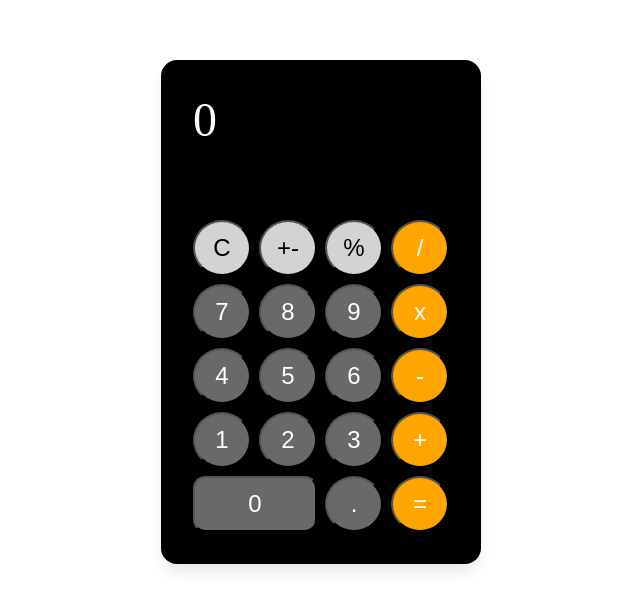
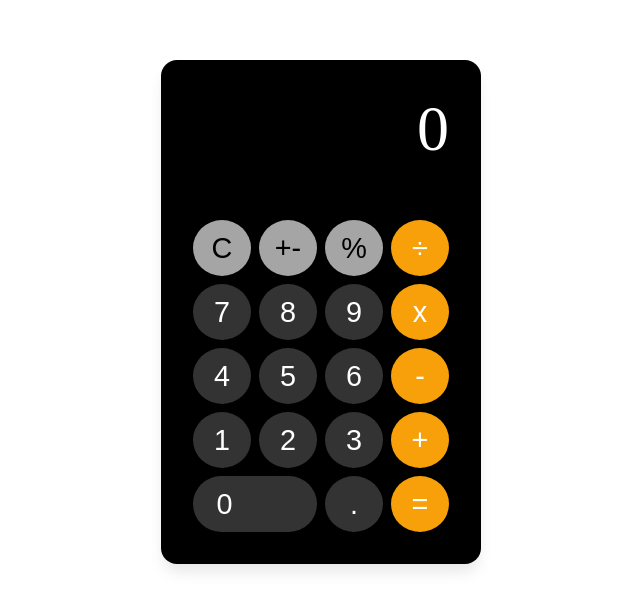
Before and after one commit to Guanzeyu-96/calculator_react_practice, a React (Create React App) app: page / in a window 1280 px wide. Shown: the part 120-730 px from the top of the page, without its empty margins (319-959 px from the left). Built offline with nearby package versions, Linux system fonts and the light colour scheme.

Commit message:
[guanzy]feat: first commit

```diff
--- a/src/component/Button.module.css
+++ b/src/component/Button.module.css
@@ -1,5 +1,5 @@
 .button {
-    background: dimgray;
+    background: #333333;
     height: 3.5rem;
     padding: 10px;
     border-radius: 50%;
@@ -8,19 +8,31 @@
     justify-content: center;
     cursor: pointer;
     color: white;
-    font-size: 1.5rem;
+    font-size: 1.8rem;
+    border: none;
+}
+
+.button:active {
+    background: grey;
 }
 
 .zero {
     grid-column: 1/3;
-    border-radius: 12px;
+    border-radius: 30px;
+    justify-content: left;
+    padding-left: 19%;
 }
 
 .sign {
-    background: orange;
+    background: #f8a00a;
+}
+
+.sign:active {
+    background: white;
+    color: #f8a00a;
 }
 
 .special {
-    background: lightgray;
+    background: #a5a5a5;
     color: black;
 }
--- a/src/component/Button.tsx
+++ b/src/component/Button.tsx
@@ -1,14 +1,11 @@
 import React from "react";
 import classes from "./Button.module.css";
-import { useDispatch, useSelector } from "react-redux";
-import { calculatorActions } from "../store/calculator";
-import { RootState } from "../store/store";
+import { useClick } from "../hooks/use-click";
 
 export const Button: React.FC<{
   value: string | number;
 }> = ({ value }) => {
-  const dispatch = useDispatch();
-  const isResult = useSelector<RootState>((state) => state.calculator.isResult);
+  const { onClick } = useClick();
 
   // 此函数用于给出css的className
   const getStyleName = (btn: string | number) => {
@@ -17,7 +14,7 @@ export const Button: React.FC<{
       "+": classes.sign,
       "-": classes.sign,
       x: classes.sign,
-      "/": classes.sign,
+      "÷": classes.sign,
       "=": classes.sign,
       C: classes.special,
       "+-": classes.special,
@@ -27,40 +24,10 @@ export const Button: React.FC<{
     return className[btn];
   };
 
-  const onClick = () => {
-    // todo: 写完所有按钮的点击事件
-    if (typeof value === "number") {
-      // 如果输入数字时结果区有值，则自动执行初始化
-      if (isResult) {
-        dispatch(calculatorActions.reset());
-      }
-      dispatch(calculatorActions.numberClickHandler(value));
-    } else if (["+", "-", "x", "/"].includes(value)) {
-      dispatch(calculatorActions.operatorClickHandler(value));
-    } else if (value === "=") {
-      try {
-        dispatch(calculatorActions.equalClickHandler());
-      } catch (e) {
-        if (e instanceof Error) {
-          alert(e.message);
-        }
-        dispatch(calculatorActions.reset());
-      }
-    } else if (value === "C") {
-      dispatch(calculatorActions.reset());
-    } else if (value === ".") {
-      dispatch(calculatorActions.pointClickHandler());
-    } else if (value === "+-") {
-      dispatch(calculatorActions.negativeClickHandler());
-    } else if (value === "%") {
-      dispatch(calculatorActions.percentClickHandler());
-    }
-  };
-
   return (
     <button
       className={`${getStyleName(value)} ${classes.button}`}
-      onClick={onClick}
+      onClick={() => onClick(value)}
     >
       {value}
     </button>
--- a/src/component/Screen.module.css
+++ b/src/component/Screen.module.css
@@ -1,6 +1,7 @@
 .screen {
     height: 4rem;
     margin-bottom: 4rem;
-    font-size: xxx-large;
+    font-size: 4rem;
     color: white;
+    text-align: right;
 }
--- a/src/component/Screen.tsx
+++ b/src/component/Screen.tsx
@@ -9,9 +9,13 @@ export const Screen: React.FC = () => {
   const isResult = useSelector<RootState>((state) => state.calculator.isResult);
 
   let screenNumber = isResult ? (result as string) : (input as string);
-  if (screenNumber.length > 11) {
+  if (screenNumber.length > 8) {
     screenNumber = (+screenNumber).toExponential(2).toString();
   }
 
-  return <div className={classes.screen}>{screenNumber}</div>;
+  return (
+    <div className={classes.screen} data-testid="screen">
+      {screenNumber}
+    </div>
+  );
 };
--- a/src/component/wrapper/Wrapper.tsx
+++ b/src/component/wrapper/Wrapper.tsx
@@ -1,7 +1,22 @@
 import React from "react";
+import { useClick } from "../../hooks/use-click";
+import { keyboardMapper } from "../../constant/keyboardMapper";
 
 export const Wrapper: React.FC<{ children: React.ReactNode }> = ({
   children,
 }) => {
-  return <div className="wrapper">{children}</div>;
+  const { onClick } = useClick();
+
+  // 支持键盘输入
+  const onKeyDown = (event: React.KeyboardEvent<HTMLDivElement>) => {
+    if (keyboardMapper[event.key as string] !== undefined) {
+      onClick(keyboardMapper[event.key as string]);
+    }
+  };
+
+  return (
+    <div className="wrapper" tabIndex={0} onKeyDown={onKeyDown}>
+      {children}
+    </div>
+  );
 };
--- a/src/constant/btnValues.js
+++ b/src/constant/btnValues.js
@@ -1,5 +1,5 @@
 export const btnValues = [
-  ["C", "+-", "%", "/"],
+  ["C", "+-", "%", "÷"],
   [7, 8, 9, "x"],
   [4, 5, 6, "-"],
   [1, 2, 3, "+"],
--- /dev/null
+++ b/src/constant/keyboardMapper.ts
@@ -0,0 +1,20 @@
+export const keyboardMapper: any = {
+  0: 0,
+  1: 1,
+  2: 2,
+  3: 3,
+  4: 4,
+  5: 5,
+  6: 6,
+  7: 7,
+  8: 8,
+  9: 9,
+  ".": ".",
+  "-": "-",
+  Escape: "C",
+  "%": "%",
+  "+": "+",
+  "*": "x",
+  "/": "/",
+  Enter: "=",
+};
--- /dev/null
+++ b/src/hooks/use-click.ts
@@ -0,0 +1,42 @@
+import { calculatorActions } from "../store/calculator";
+import { useDispatch, useSelector } from "react-redux";
+import { RootState } from "../store/store";
+
+
+export const useClick = () => {
+
+  const dispatch = useDispatch();
+  const isResult = useSelector<RootState>((state) => state.calculator.isResult);
+
+  const onClick = (value: string | number) => {
+    // todo: 写完所有按钮的点击事件
+    if (typeof value === "number") {
+      // 如果输入数字时结果区有值，则自动执行初始化
+      if (isResult) {
+        dispatch(calculatorActions.reset());
+      }
+      dispatch(calculatorActions.numberClickHandler(value));
+    } else if (["+", "-", "x", "÷"].includes(value)) {
+      dispatch(calculatorActions.operatorClickHandler(value));
+    } else if (value === "=") {
+      try {
+        dispatch(calculatorActions.equalClickHandler());
+      } catch (e) {
+        if (e instanceof Error) {
+          alert(e.message);
+        }
+        dispatch(calculatorActions.reset());
+      }
+    } else if (value === "C") {
+      dispatch(calculatorActions.reset());
+    } else if (value === ".") {
+      dispatch(calculatorActions.pointClickHandler());
+    } else if (value === "+-") {
+      dispatch(calculatorActions.negativeClickHandler());
+    } else if (value === "%") {
+      dispatch(calculatorActions.percentClickHandler());
+    }
+  };
+
+  return { onClick };
+};
--- a/src/store/calculator.ts
+++ b/src/store/calculator.ts
@@ -77,6 +77,14 @@ export const calculatorSlice = createSlice({
     equalClickHandler(state) {
       // 点击=发生的事：根据input区，stage区和rule区的数据计算出结果并放入result区，数字输入状态变为初始化
       // 数值计算前使用Decimal处理
+      // 判断用户没有输入运算符点击=的情况
+      if (!state.stage){
+        state.result = state.input;
+        state.isResult = true;
+        state.isNumInit = true;
+        return;
+      }
+
       const value = new Decimal(state.stage!);
       const targetValue = new Decimal(state.input);
       switch (state.rule) {
@@ -89,7 +97,7 @@ export const calculatorSlice = createSlice({
         case "x":
           state.result = value.times(targetValue).toString();
           break;
-        case "/":
+        case "÷":
           // 被除数为0的情况下抛出异常
           if (+state.input === 0) throw new Error("Dividend can't be 0!");
           state.result = value.div(targetValue).toString();
```
Also changed, not shown: 2 other files (tests, documents, lock files or other folders).
